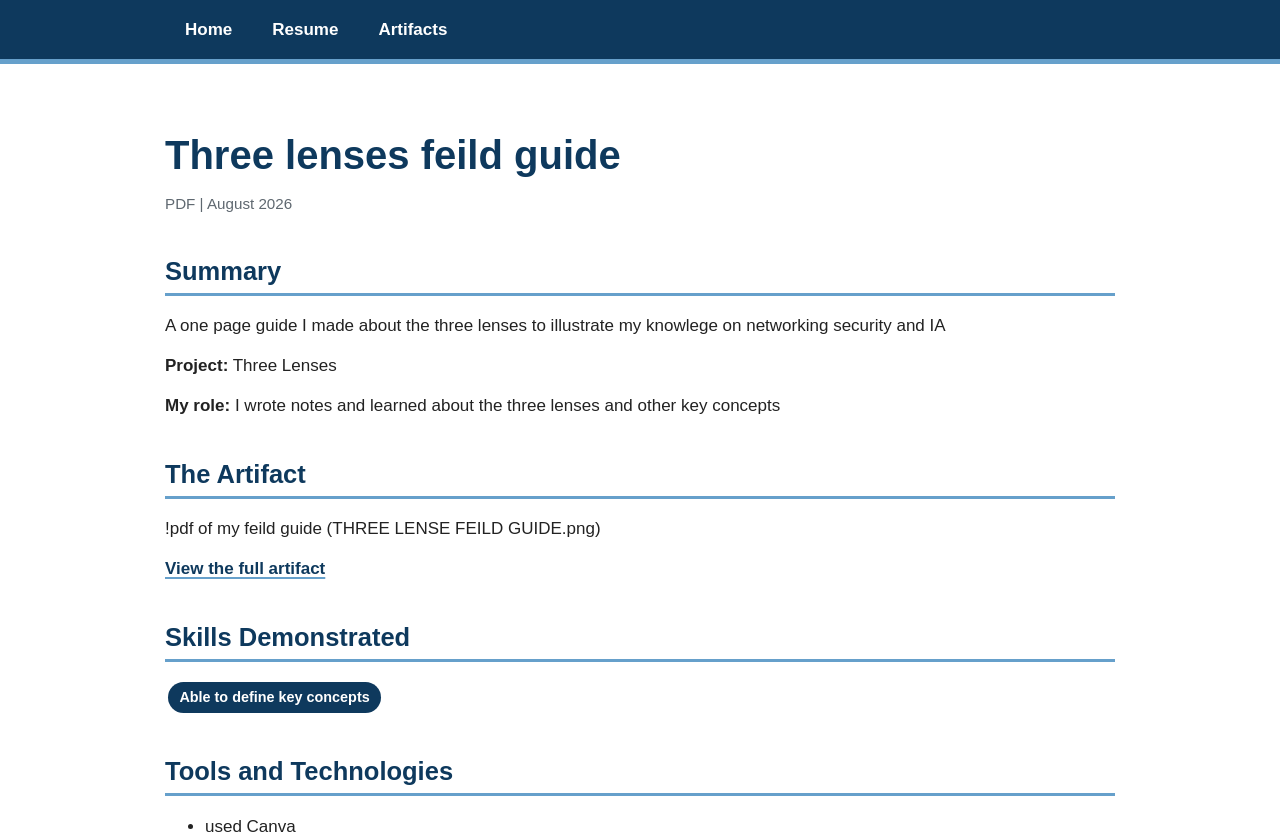
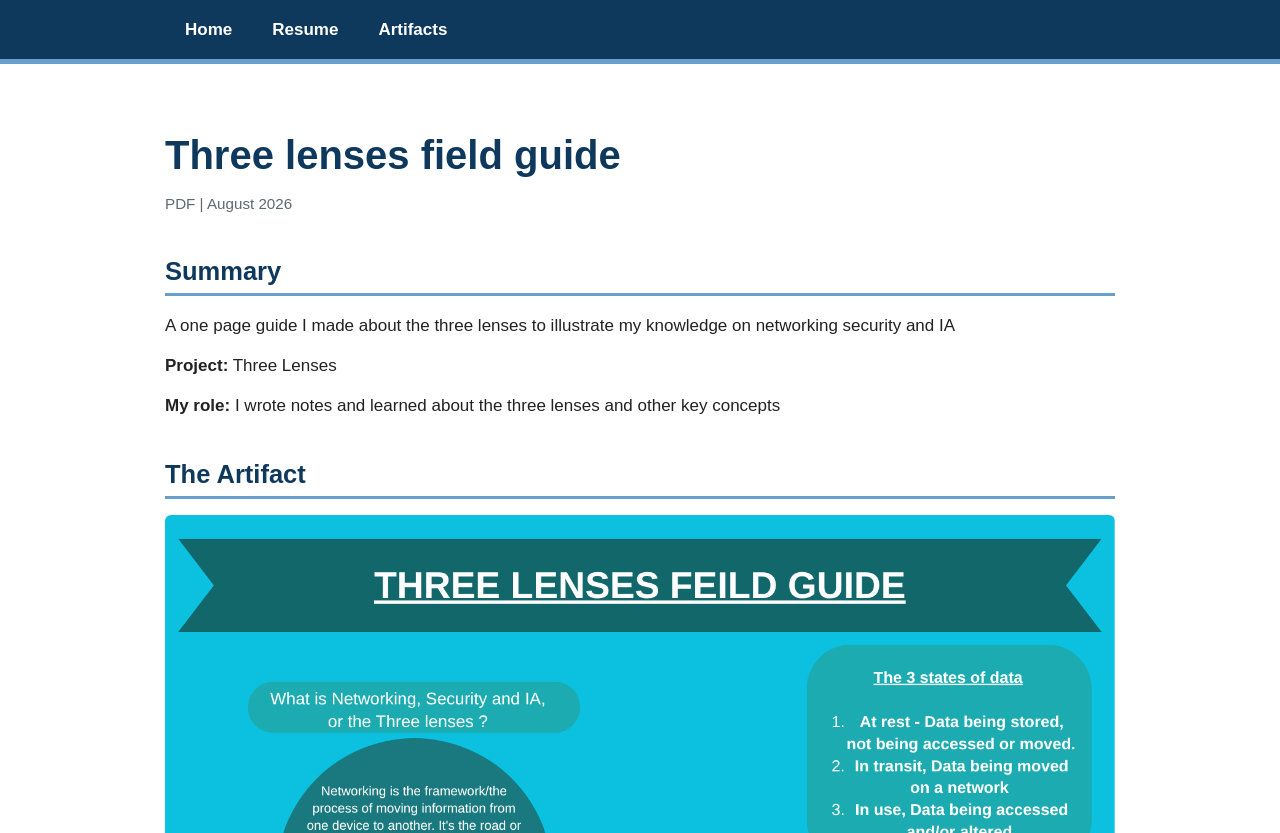
Before and after one commit to 0ysterfish/APEX-portfolio, a Jekyll site: the page built from artifacts/Three lenses/index.md, in a window 1280 px wide and 900 px high, cut to the strip 0-833 px from the top of the window. Built offline with Jekyll 4.4.1, drawn with Linux system fonts in a browser that asks for light colours.

```diff
--- a/artifacts/Three lenses/index.md
+++ b/artifacts/Three lenses/index.md
@@ -1,13 +1,13 @@
 ---
 layout: default
-title: Three lenses feild guide
+title: Three lenses field guide
 ---
-# Three lenses feild guide
+# Three lenses field guide
 
 <p class="artifact-meta"> PDF | August 2026 </p>
 ## Summary
 
-A one page guide I made about the three lenses to illustrate my knowlege on networking security and IA
+A one page guide I made about the three lenses to illustrate my knowledge on networking security and IA
 
 **Project:** Three Lenses
 
@@ -15,10 +15,7 @@ A one page guide I made about the three lenses to illustrate my knowlege on netw
 
 ## The Artifact
 
-!pdf of my feild guide (THREE LENSE FEILD GUIDE.png)
-
-[View the full artifact](THREE LENSE FEILD GUIDE.png)
-
+![pdf of my field guide](THREE LENSE FEILD GUIDE.png)
 
 ## Skills Demonstrated
 
```
Also changed, not shown: artifacts/Rack layout/index.md (+1 -3 lines), artifacts/workstation/index.md (+2 -6 lines).
